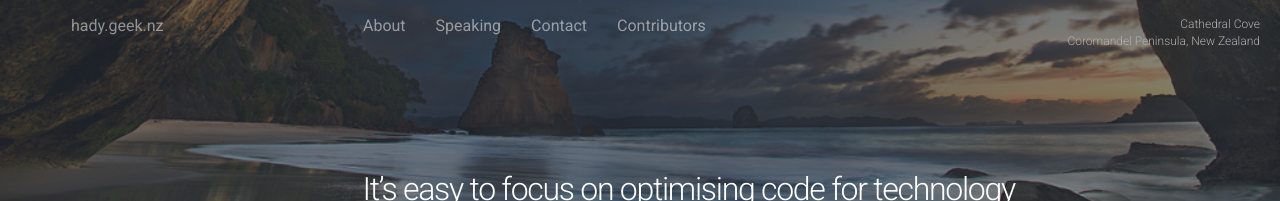
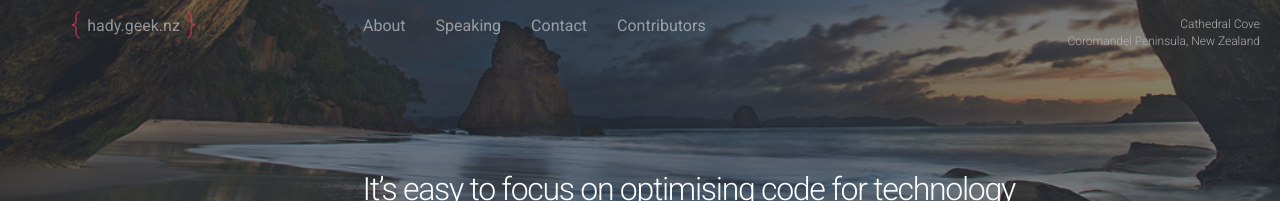
Before and after one commit to hadynz/hadynz.github.io, a Jekyll site: the page built from home.md, in a window 1280 px wide. Shown: the top 201 px of the page. Built offline with Jekyll 4.4.1, drawn with Linux system fonts in a browser that asks for light colours; comment, search, counter and statistics services are not loaded.

Commit message:
Add geeky braces to the blog title

```diff
--- a/_includes/header/_navigation.html
+++ b/_includes/header/_navigation.html
@@ -9,7 +9,11 @@
                 <span class="icon-bar"></span>
             </button>
 
-            <a href="/" class="navbar-brand hidden-xs">hady.geek.nz</a>
+            <a href="/" class="navbar-brand hidden-xs">
+                <span class="navbar-brand--braces">{</span>
+                <span class="navbar-brand--title">{{ site.title }}</span>
+                <span class="navbar-brand--braces">}</span>
+            </a>
 
             <a href="/" class="fancylogo-wrapper visible-xs" title="hady.geek.nz">
                 <div class="fancylogo serif">
--- a/assets/css/navigation.css
+++ b/assets/css/navigation.css
@@ -27,6 +27,21 @@
     background: #000;
 }
 
+/* Braces in the blog title name */
+.navbar-brand--title {
+    float: left;
+    margin: 0 7px;
+}
+
+.navbar-brand--braces {
+    color: rgba(255, 51, 102, 0.6);
+    font-size: 28px;
+    font-weight: 100;
+    float: left;
+    position: relative;
+    top: -2px;
+}
+
 /* Small decides and down */
 @media screen and (max-width: 767px) {
 
```
